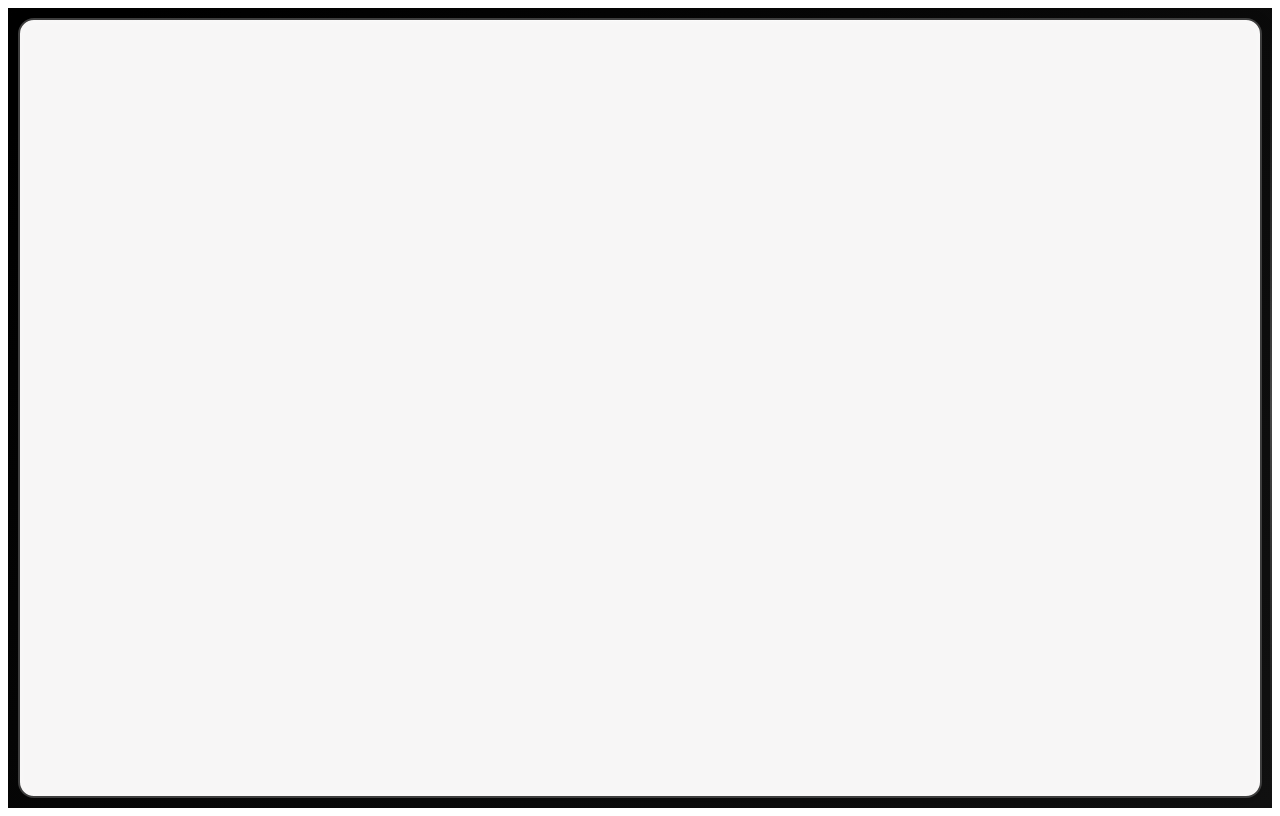
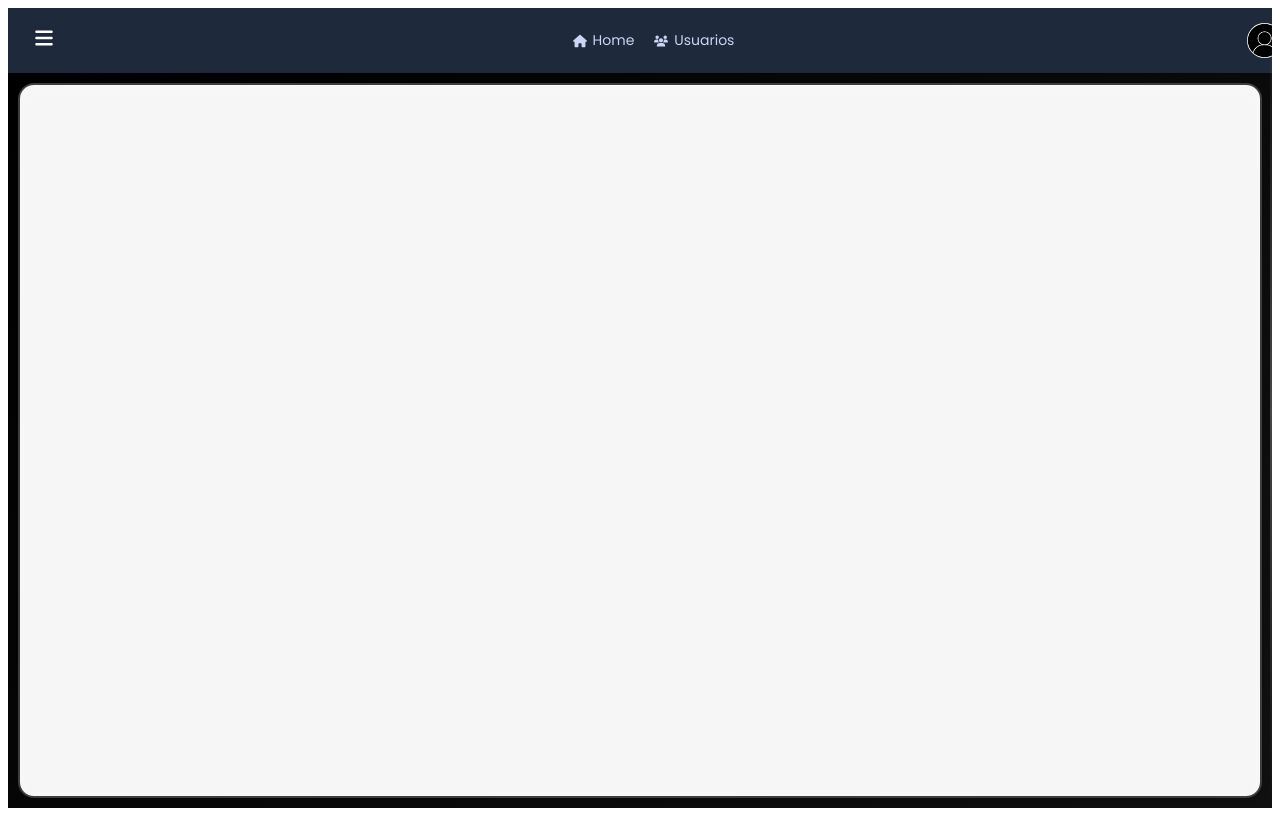
Before and after one commit to AidaReyes/house, a React (Vite) app: page /perms in a window 1280 px wide. Built offline with nearby package versions, Linux system fonts and the light colour scheme; sample sign-in values are in the browser's storage.

Commit message:
Primera
Header

```diff
--- /dev/null
+++ b/src/modules/app/components/Header.css
@@ -0,0 +1,66 @@
+.header{
+  width:100%;
+  height:65px;
+  background:#1e293b;
+  color:white;
+  display:flex;
+  align-items:center;
+  justify-content:space-between;
+  padding:0 20px;
+  box-shadow:0 2px 6px rgba(0,0,0,0.2);
+}
+
+/* menu button */
+.menu-btn{
+  font-size:20px;
+  background:none;
+  border:none;
+  color:white;
+  cursor:pointer;
+}
+
+/* navigation */
+
+.header-nav{
+  display:flex;
+  gap:20px;
+  align-items:center;
+}
+
+.header-link{
+  display:flex;
+  align-items:center;
+  gap:6px;
+  text-decoration:none;
+  color:#cbd5f5;
+  font-size:14px;
+  transition:0.2s;
+}
+
+.header-link:hover{
+  color:white;
+}
+
+.header-link.active{
+  color:#38bdf8;
+}
+
+/* profile */
+
+.header-profile{
+  display:flex;
+  align-items:center;
+  gap:10px;
+  cursor:pointer;
+}
+
+.header-avatar{
+  width:35px;
+  height:35px;
+  border-radius:50%;
+  object-fit:cover;
+}
+
+.header-user{
+  font-size:14px;
+}
--- /dev/null
+++ b/src/modules/app/components/Header.jsx
@@ -0,0 +1,99 @@
+import React, { useState } from "react";
+import { NavLink } from "react-router-dom";
+
+import {
+  FaHouse,
+  FaUserShield,
+  FaKey,
+  FaBoxesStacked,
+  FaHandshake,
+  FaUsers,
+  FaBars
+} from "react-icons/fa6";
+
+import perfil from "../../../assets/perfil.png";
+
+import { useAuth } from "../../../context/AuthContext";
+import Can from "../../../components/can.jsx";
+import UserProfileModal from "../../../modules/user/components/UserProfileModal.jsx";
+
+import "./header.css";
+
+const Header = ({ toggleSidebar }) => {
+
+  const { user } = useAuth();
+  const [showProfile, setShowProfile] = useState(false);
+
+  return (
+    <header className="header">
+
+      {/* BOTON MENU */}
+      <button className="menu-btn" onClick={toggleSidebar}>
+        <FaBars />
+      </button>
+
+      {/* NAVEGACION */}
+      <nav className="header-nav">
+
+        <NavLink to="/dashboard" className="header-link">
+          <FaHouse />
+          <span>Home</span>
+        </NavLink>
+
+        <Can permiso="ROL_LIST">
+          <NavLink to="/roles" className="header-link">
+            <FaUserShield />
+            <span>Roles</span>
+          </NavLink>
+        </Can>
+
+        <Can permiso="PERMISOS_LIST">
+          <NavLink to="/perms" className="header-link">
+            <FaKey />
+            <span>Permisos</span>
+          </NavLink>
+        </Can>
+
+        <Can permiso="PRODUCTO_LIST">
+          <NavLink to="/productos" className="header-link">
+            <FaBoxesStacked />
+            <span>Productos</span>
+          </NavLink>
+        </Can>
+
+        <Can permiso="PROVEEDOR_LIST">
+          <NavLink to="/proveedores" className="header-link">
+            <FaHandshake />
+            <span>Proveedores</span>
+          </NavLink>
+        </Can>
+
+        <NavLink to="/usuarios" className="header-link">
+          <FaUsers />
+          <span>Usuarios</span>
+        </NavLink>
+
+      </nav>
+
+      {/* PERFIL */}
+      <div className="header-profile" onClick={() => setShowProfile(true)}>
+        <img
+          src={user?.foto || perfil}
+          alt="Perfil"
+          className="header-avatar"
+        />
+        <span className="header-user">
+          {user?.nombre || user?.usuario}
+        </span>
+      </div>
+
+      <UserProfileModal
+        isOpen={showProfile}
+        onClose={() => setShowProfile(false)}
+      />
+
+    </header>
+  );
+};
+
+export default Header;
--- a/src/modules/app/components/Layout.jsx
+++ b/src/modules/app/components/Layout.jsx
@@ -1,28 +1,16 @@
 import Sidebar from './Sidebar';
+import Header from './Header';
 import './Layout.css';
-import { useLocation, Outlet } from 'react-router-dom';
+import { Outlet } from 'react-router-dom';
 
 export default function Layout() {
-  const location = useLocation();
-
-  const routeTitleMap = {
-    '/dashboard': 'Inicio',
-    '/productos': 'Productos',
-    '/proveedores': 'Proveedores',
-    '/usuarios': 'Usuarios',
-    '/roles': 'Roles',
-  };
-
-  const title = routeTitleMap[location.pathname] || 'App';
-
   return (
     <div className="app-frame">
       <div className="app-layout">
         <Sidebar />
 
         <div className="main-container">
-          {/* Puedes mostrar un header si quieres */}
-          {/* <h1>{title}</h1> */}
+          <Header />
 
           <main className="main-content">
             {/* 🔥 AQUI SE RENDERIZAN LOS PAGES */}
```
